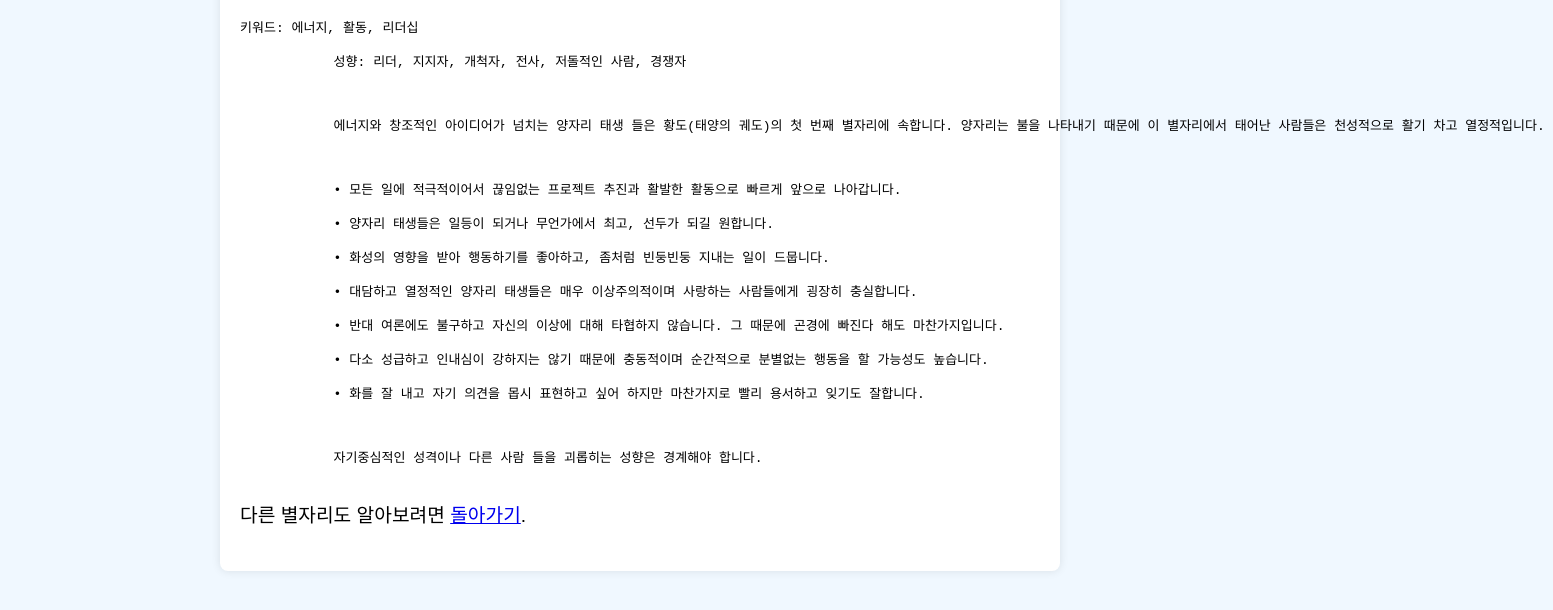
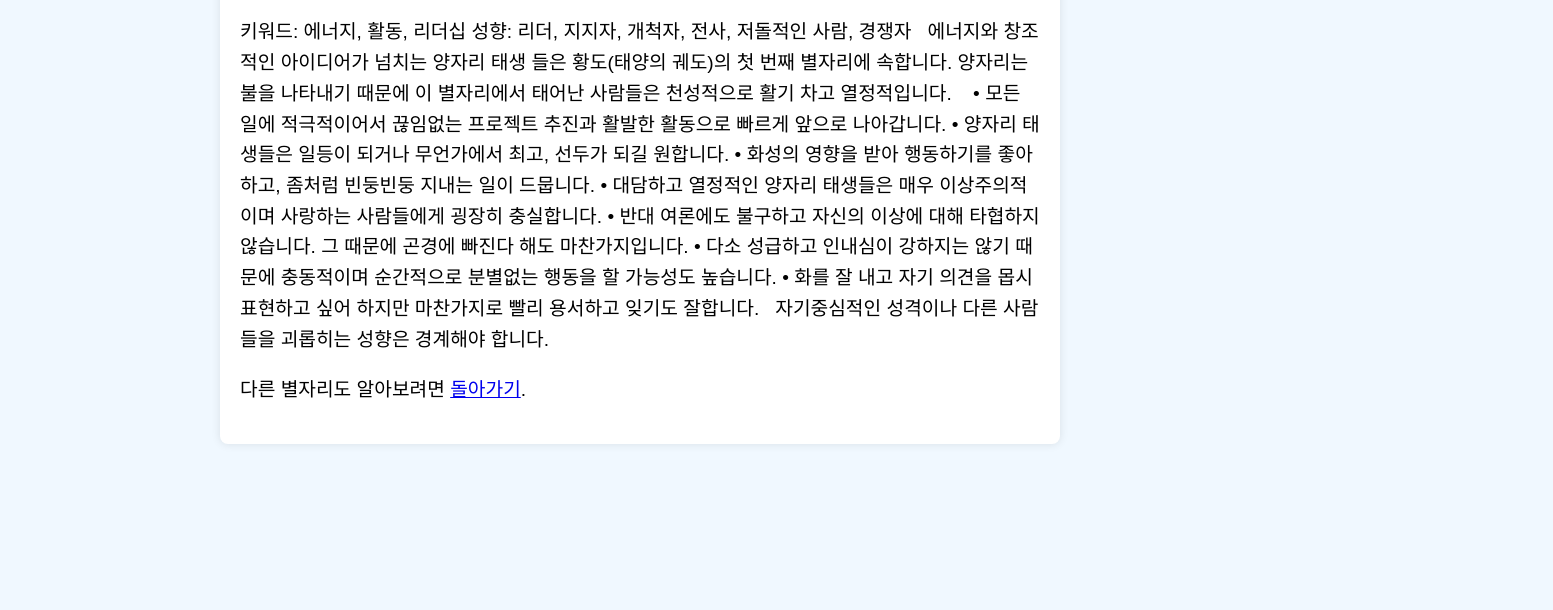
Before and after one commit to chungchun12/star, a plain HTML site: page aries.html in a window 1280 px wide. Shown: the part 110-720 px from the top of the page, 1553 px wide, since content can reach past the window. Drawn offline with Linux system fonts and the light colour scheme.

Commit message:
Update aries.html

```diff
--- a/aries.html
+++ b/aries.html
@@ -32,7 +32,7 @@
 <body>
     <div class="container">
         <h1>양자리</h1>
-        <p><pre>키워드: 에너지, 활동, 리더십
+        <p>키워드: 에너지, 활동, 리더십
 
             성향: 리더, 지지자, 개척자, 전사, 저돌적인 사람, 경쟁자
 
@@ -59,7 +59,7 @@
 
 
             자기중심적인 성격이나 다른 사람 들을 괴롭히는 성향은 경계해야 합니다.
-            </pre></p>
+            </p>
         <p>다른 별자리도 알아보려면 <a href="index.html">돌아가기</a>.</p>
     </div>
 </body>
```
